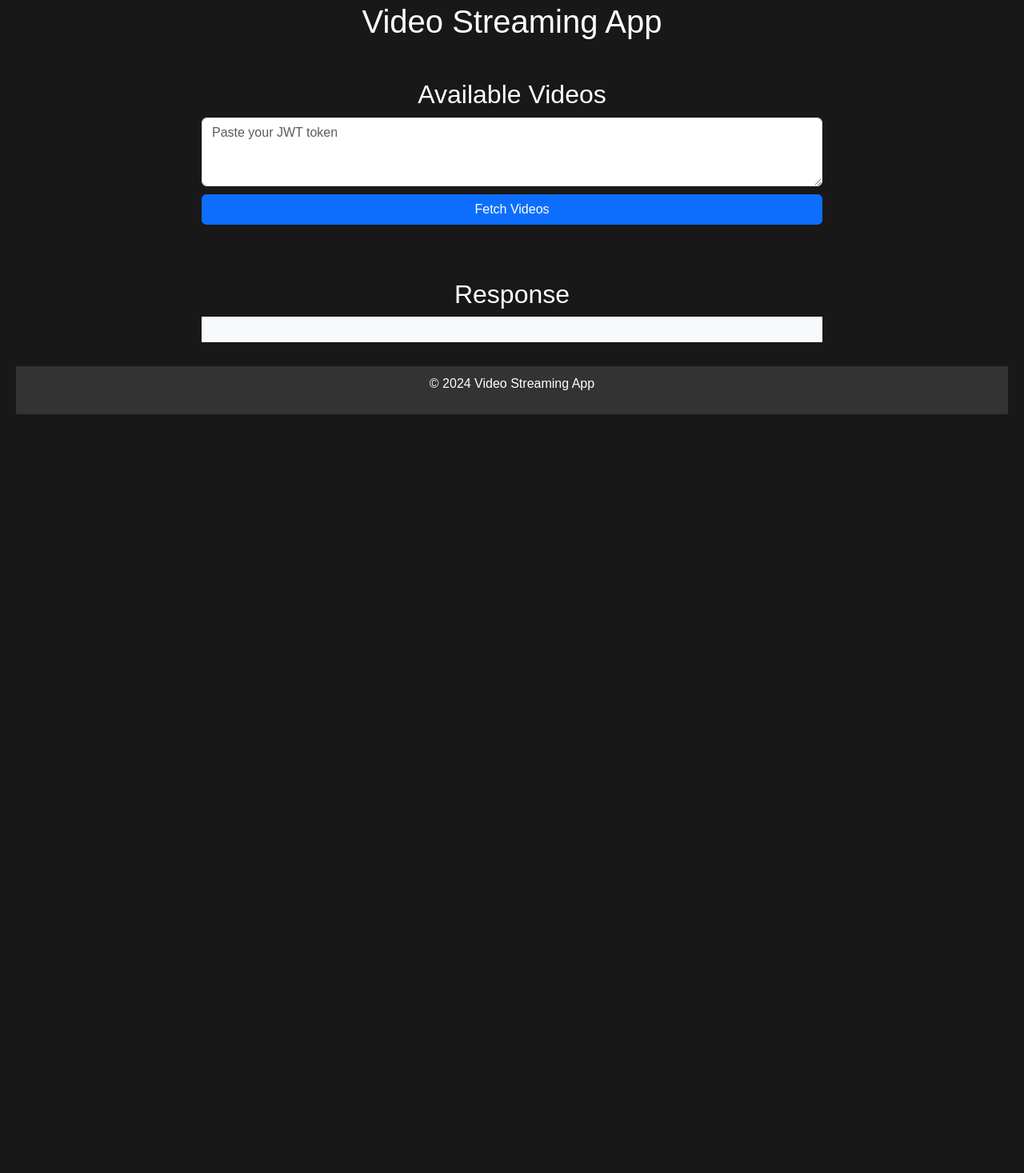
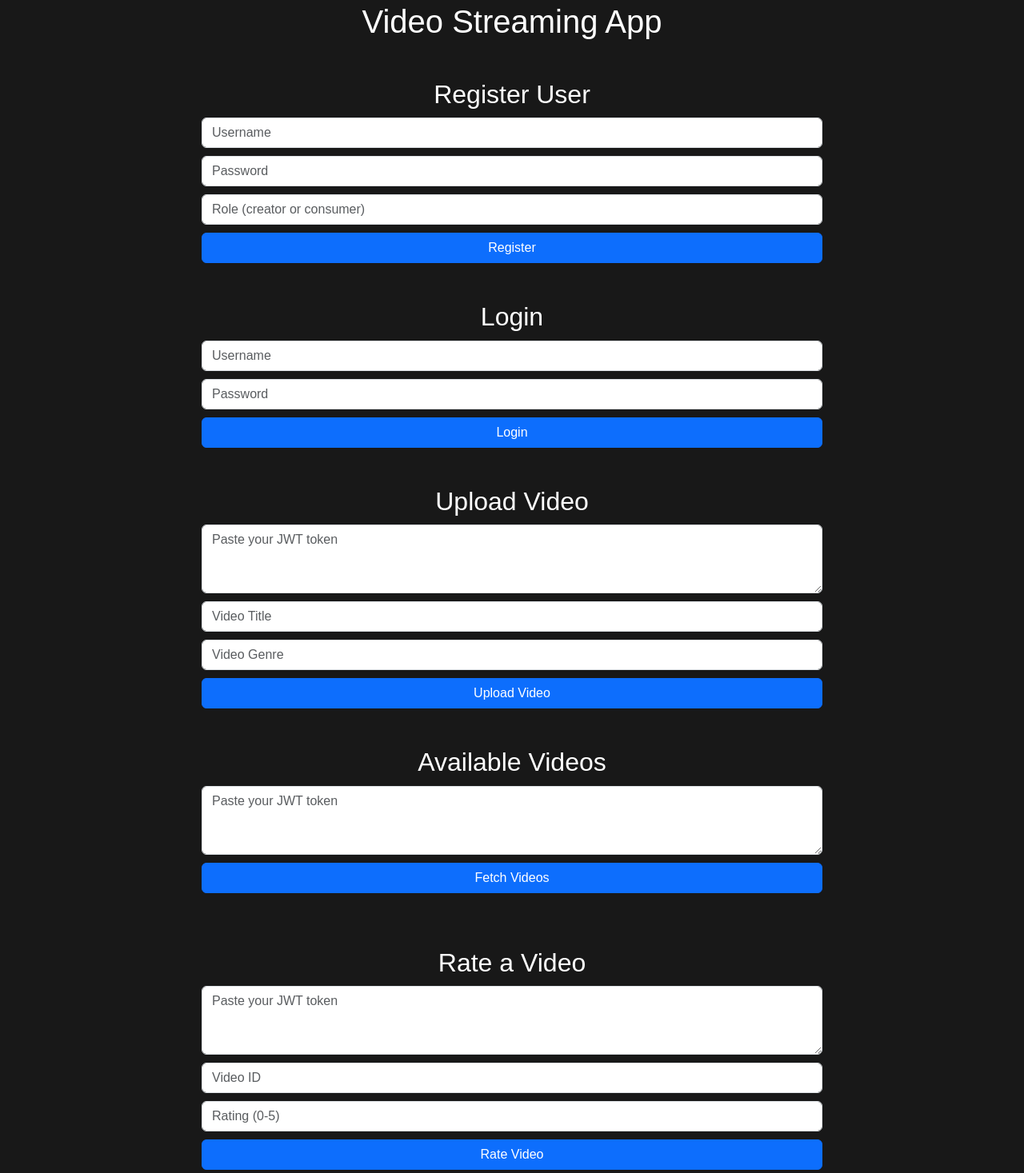
Before and after one commit to akshay7673/video_app, a plain HTML site: page static/index.html in a window 1280 px wide. Shown: the part 17-1484 px from the top of the page at 80% size. Before the commit the page ends 800 px from the top, so only its background shows below. Drawn offline with nearby package versions, Linux system fonts and the light colour scheme.

Commit message:
Updated UI with video grid and enhancements

```diff
--- a/static/index.html
+++ b/static/index.html
@@ -3,7 +3,7 @@
 <head>
     <meta charset="UTF-8">
     <meta name="viewport" content="width=device-width, initial-scale=1.0">
-    <title>Video Streaming App</title>
+    <title>Video App</title>
     <link rel="stylesheet" href="https://cdn.jsdelivr.net/npm/bootstrap@5.3.0/dist/css/bootstrap.min.css">
     <style>
         body {
@@ -29,24 +29,19 @@
         }
         .video-grid {
             display: grid;
-            grid-template-columns: repeat(auto-fill, minmax(250px, 1fr));
+            grid-template-columns: repeat(auto-fill, minmax(200px, 1fr));
             gap: 20px;
             margin-top: 20px;
         }
         .video-item {
+            text-align: center;
             background: #222;
-            padding: 15px;
+            padding: 10px;
             border-radius: 8px;
         }
         .video-item img {
             max-width: 100%;
             border-radius: 8px;
-        }
-        .comment-section {
-            margin-top: 10px;
-            padding: 10px;
-            background: #333;
-            border-radius: 5px;
         }
         footer {
             text-align: center;
@@ -61,7 +56,29 @@
     <div class="container">
         <h1>Video Streaming App</h1>
 
-        <!-- Video List Section -->
+        <section id="register" class="mt-5">
+            <h2>Register User</h2>
+            <input type="text" id="reg-username" class="form-control" placeholder="Username">
+            <input type="password" id="reg-password" class="form-control" placeholder="Password">
+            <input type="text" id="reg-role" class="form-control" placeholder="Role (creator or consumer)">
+            <button onclick="registerUser()" class="btn btn-primary">Register</button>
+        </section>
+
+        <section id="login" class="mt-5">
+            <h2>Login</h2>
+            <input type="text" id="login-username" class="form-control" placeholder="Username">
+            <input type="password" id="login-password" class="form-control" placeholder="Password">
+            <button onclick="loginUser()" class="btn btn-primary">Login</button>
+        </section>
+
+        <section id="upload-videos" class="mt-5">
+            <h2>Upload Video</h2>
+            <textarea id="upload-jwt-token" class="form-control" rows="3" placeholder="Paste your JWT token"></textarea>
+            <input type="text" id="video-title" class="form-control" placeholder="Video Title">
+            <input type="text" id="video-genre" class="form-control" placeholder="Video Genre">
+            <button onclick="uploadVideo()" class="btn btn-primary">Upload Video</button>
+        </section>
+
         <section id="videos" class="mt-5">
             <h2>Available Videos</h2>
             <textarea id="jwt-token" class="form-control" rows="3" placeholder="Paste your JWT token"></textarea>
@@ -69,7 +86,14 @@
             <div class="video-grid" id="video-grid"></div>
         </section>
 
-        <!-- Response Section -->
+        <section id="rate-videos" class="mt-5">
+            <h2>Rate a Video</h2>
+            <textarea id="rate-jwt-token" class="form-control" rows="3" placeholder="Paste your JWT token"></textarea>
+            <input type="number" id="video-id" class="form-control" placeholder="Video ID">
+            <input type="number" id="video-rating" class="form-control" min="0" max="5" step="0.1" placeholder="Rating (0-5)">
+            <button onclick="rateVideo()" class="btn btn-primary">Rate Video</button>
+        </section>
+
         <section id="response" class="mt-5">
             <h2>Response</h2>
             <div id="response-output" class="response bg-light text-dark p-3"></div>
@@ -82,6 +106,50 @@
 
     <script>
         const baseUrl = "https://videoappunique123.azurewebsites.net/api";
+
+        async function registerUser() {
+            const username = document.getElementById("reg-username").value;
+            const password = document.getElementById("reg-password").value;
+            const role = document.getElementById("reg-role").value;
+
+            const response = await fetch(`${baseUrl}/users/register`, {
+                method: "POST",
+                headers: { "Content-Type": "application/json" },
+                body: JSON.stringify({ username, password, role })
+            });
+            const data = await response.json();
+            document.getElementById("response-output").innerText = JSON.stringify(data, null, 2);
+        }
+
+        async function loginUser() {
+            const username = document.getElementById("login-username").value;
+            const password = document.getElementById("login-password").value;
+
+            const response = await fetch(`${baseUrl}/users/login`, {
+                method: "POST",
+                headers: { "Content-Type": "application/json" },
+                body: JSON.stringify({ username, password })
+            });
+            const data = await response.json();
+            document.getElementById("response-output").innerText = JSON.stringify(data, null, 2);
+        }
+
+        async function uploadVideo() {
+            const token = document.getElementById("upload-jwt-token").value;
+            const title = document.getElementById("video-title").value;
+            const genre = document.getElementById("video-genre").value;
+
+            const response = await fetch(`${baseUrl}/videos`, {
+                method: "POST",
+                headers: {
+                    "Content-Type": "application/json",
+                    "x-access-token": token
+                },
+                body: JSON.stringify({ title, genre })
+            });
+            const data = await response.json();
+            document.getElementById("response-output").innerText = JSON.stringify(data, null, 2);
+        }
 
         async function listVideos() {
             const token = document.getElementById("jwt-token").value;
@@ -99,47 +167,31 @@
                 const videoItem = document.createElement("div");
                 videoItem.classList.add("video-item");
                 videoItem.innerHTML = `
-                    <img src="https://via.placeholder.com/250x150" alt="Thumbnail">
+                    <img src="https://via.placeholder.com/150" alt="Thumbnail">
                     <h5>${video.title}</h5>
-                    <p>Genre: ${video.genre}</p>
+                    <p>${video.genre}</p>
                     <p>Rating: ${video.rating || "Not Rated"}</p>
-                    <div class="comment-section">
-                        <textarea placeholder="Add a comment" id="comment-${video.id}" class="form-control"></textarea>
-                        <button onclick="addComment(${video.id})" class="btn btn-secondary mt-2">Comment</button>
-                        <div id="comments-${video.id}" class="mt-3"></div>
-                    </div>
                 `;
                 videoGrid.appendChild(videoItem);
-
-                // Display existing comments
-                if (video.comments && video.comments.length > 0) {
-                    const commentsDiv = document.getElementById(`comments-${video.id}`);
-                    video.comments.forEach(comment => {
-                        const commentItem = document.createElement("p");
-                        commentItem.innerText = comment;
-                        commentsDiv.appendChild(commentItem);
-                    });
-                }
             });
         }
 
-        async function addComment(videoId) {
-            const token = document.getElementById("jwt-token").value;
-            const comment = document.getElementById(`comment-${videoId}`).value;
+        async function rateVideo() {
+            const token = document.getElementById("rate-jwt-token").value;
+            const id = document.getElementById("video-id").value;
+            const rating = document.getElementById("video-rating").value;
 
-            const response = await fetch(`${baseUrl}/videos/comment`, {
+            const response = await fetch(`${baseUrl}/videos/rate`, {
                 method: "POST",
                 headers: {
                     "Content-Type": "application/json",
                     "x-access-token": token
                 },
-                body: JSON.stringify({ id: videoId, comment })
+                body: JSON.stringify({ id: parseInt(id), rating: parseFloat(rating) })
             });
+
             const data = await response.json();
             document.getElementById("response-output").innerText = JSON.stringify(data, null, 2);
-
-            // Refresh comments
-            listVideos();
         }
     </script>
 </body>
```
